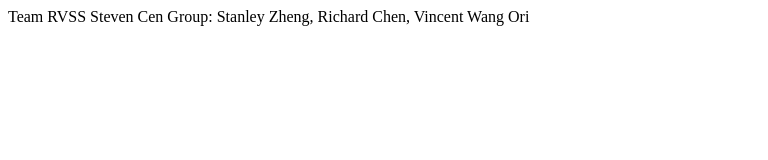
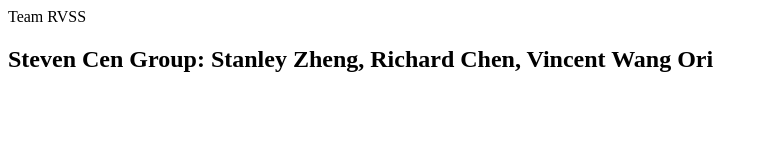
Before and after one commit to stevenstcs/web, a plain HTML site: page index.html in a window 1280 px wide. Shown: the whole page, without its empty margins (0-768 px from the left). Drawn offline with Linux system fonts and the light colour scheme.

Commit message:
Update index.html

```diff
--- a/index.html
+++ b/index.html
@@ -1,6 +1,7 @@
+<!DOCTYPE>
 <html>
 Team RVSS
-Steven Cen
+<h2> Steven Cen <h/2>
 Group: Stanley Zheng, Richard Chen, Vincent Wang
 Ori
 </html>
```
